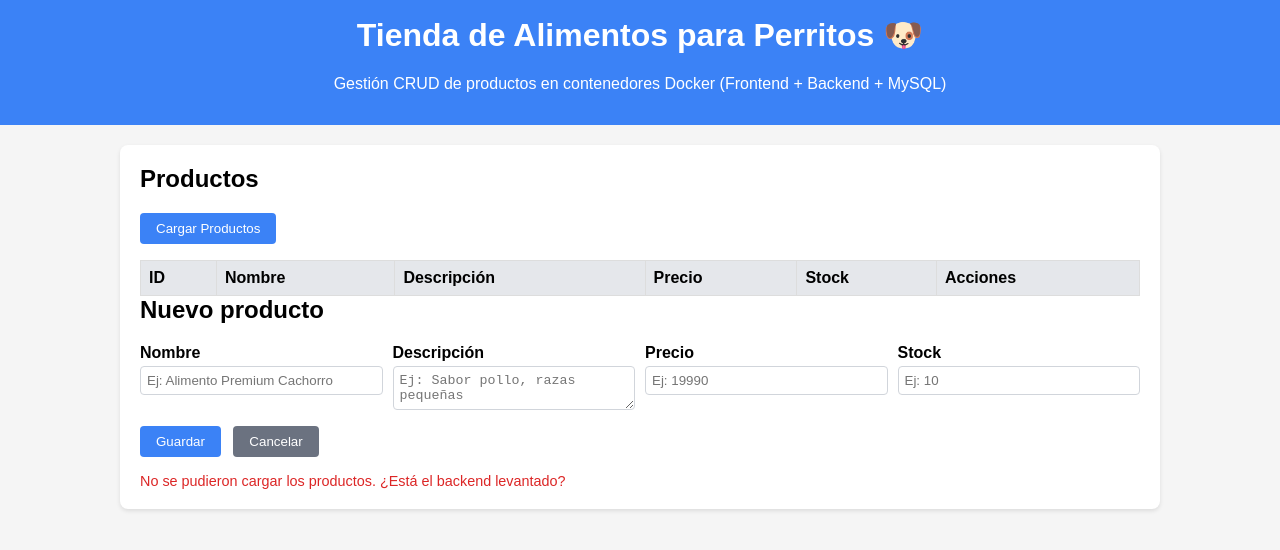
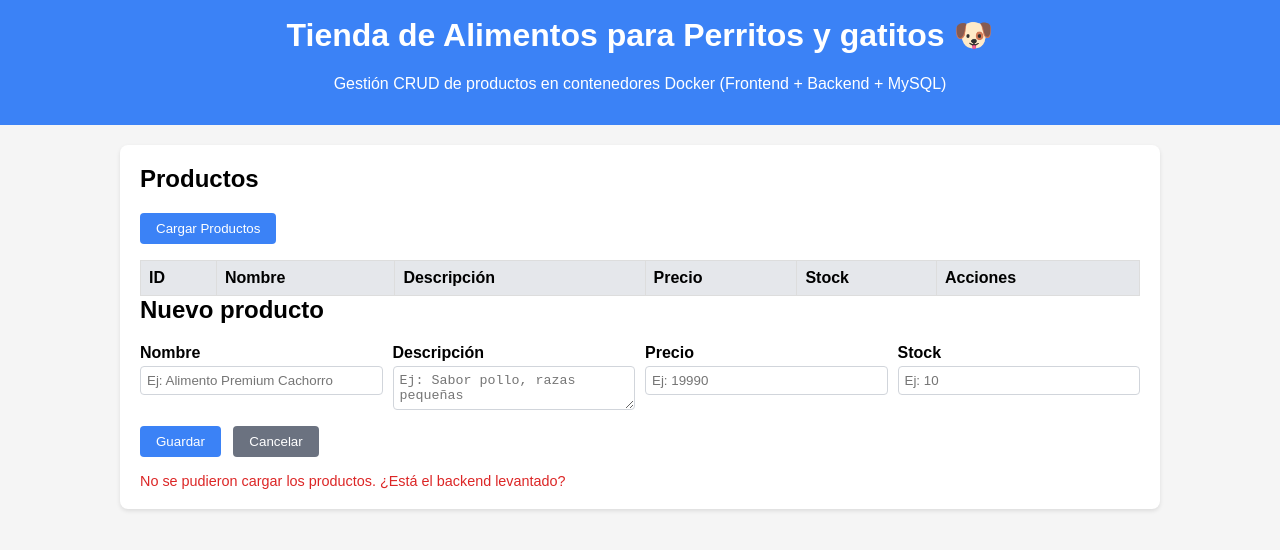
Before and after one commit to Yannnella/tienda_perritos_3, a plain HTML site: page frontend/index.html in a window 1280 px wide. Drawn offline with Linux system fonts and the light colour scheme; no server answers.

Commit message:
test pipeline CI/CD

```diff
--- a/frontend/index.html
+++ b/frontend/index.html
@@ -94,7 +94,7 @@
 </head>
 <body>
   <header>
-    <h1>Tienda de Alimentos para Perritos &#128054;</h1>
+    <h1>Tienda de Alimentos para Perritos y gatitos &#128054;</h1>
     <p>Gestión CRUD de productos en contenedores Docker (Frontend + Backend + MySQL)</p>
   </header>
   <main>
```
